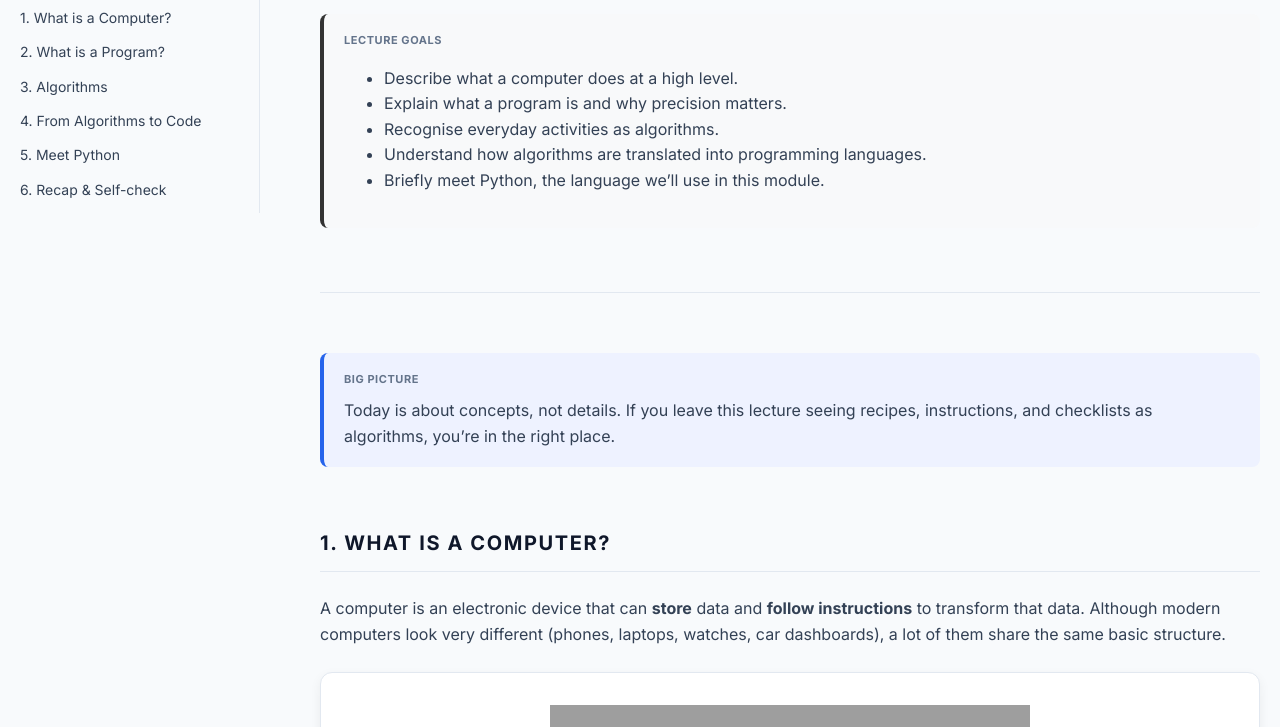
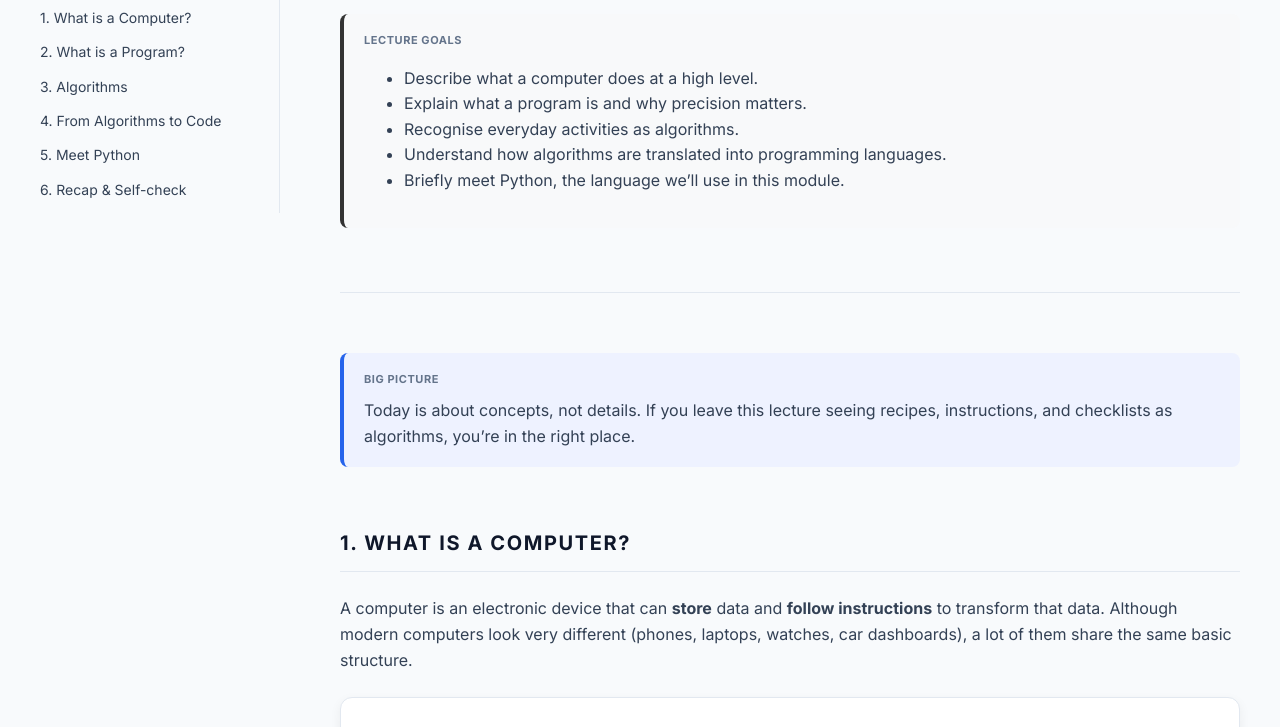
Before and after one commit to hosseinjavidnia/DCU, a plain HTML site: page CSC1014/lecture1.html in a window 1280 px wide. Shown: the part 186-913 px from the top of the page. Drawn offline with nearby package versions, Linux system fonts and the light colour scheme; grey boxes are pictures that could not be loaded.

Commit message:
Add files via upload

```diff
--- a/CSC1014/theme/theme.css
+++ b/CSC1014/theme/theme.css
@@ -44,8 +44,8 @@ body.playground {
   display: flex; flex-direction: column;
 }
 
-.wrap { max-width: 900px; margin: 0 auto; width: 100%; }
-.wrap.wide { max-width: min(1400px, calc(100vw - 32px)); display: flex; flex-direction: column; flex: 1; height: 100%; }
+.wrap { max-width: min(900px, calc(100vw - 24px)); margin: 0 auto; width: 100%; }
+.wrap.wide { max-width: min(1200px, calc(100vw - 24px)); display: flex; flex-direction: column; flex: 1; height: 100%; }
 .wrap:not(.wide) { padding-bottom: 100px; }
 
 /* --- HEADER --- */
```
